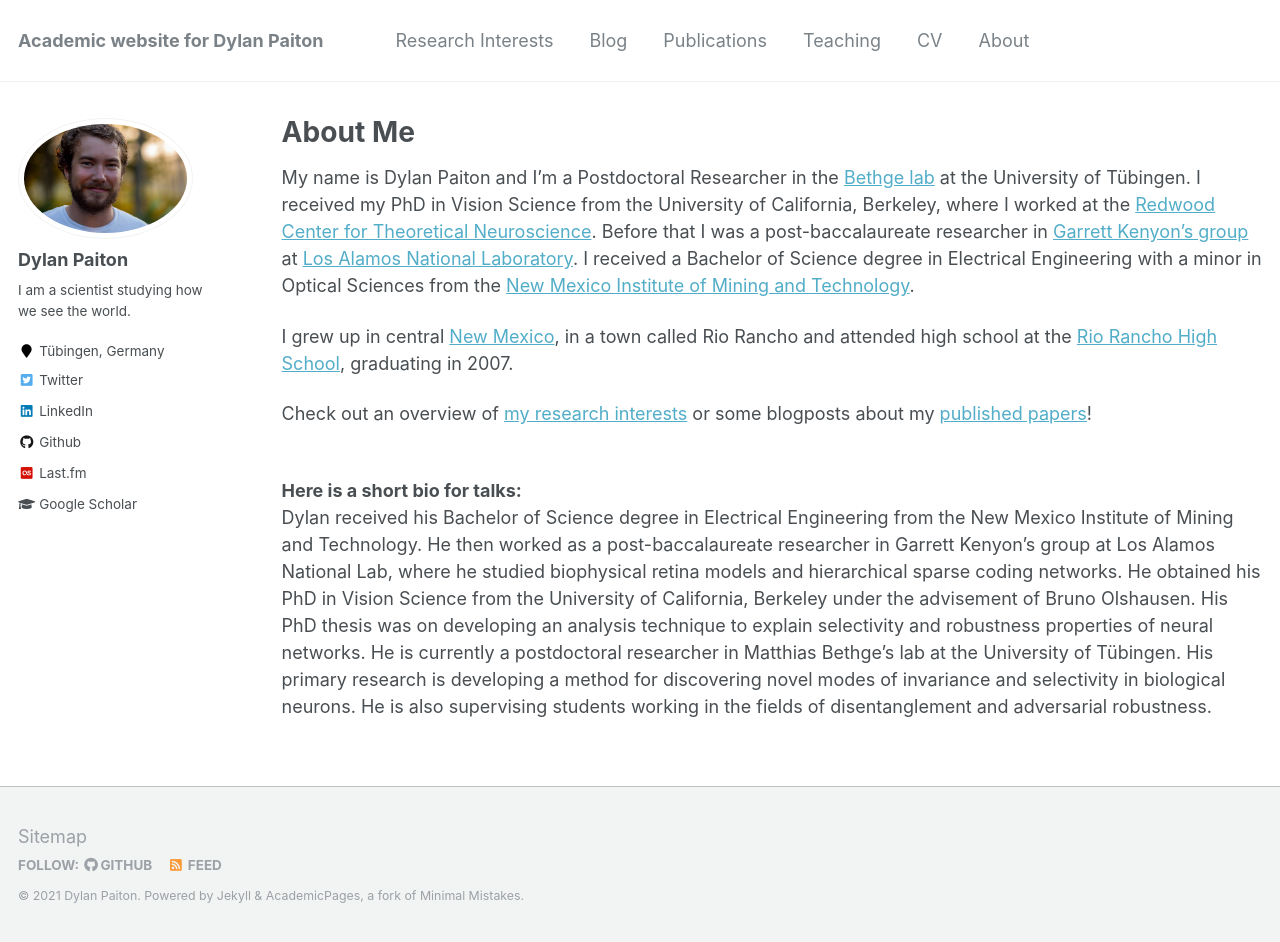
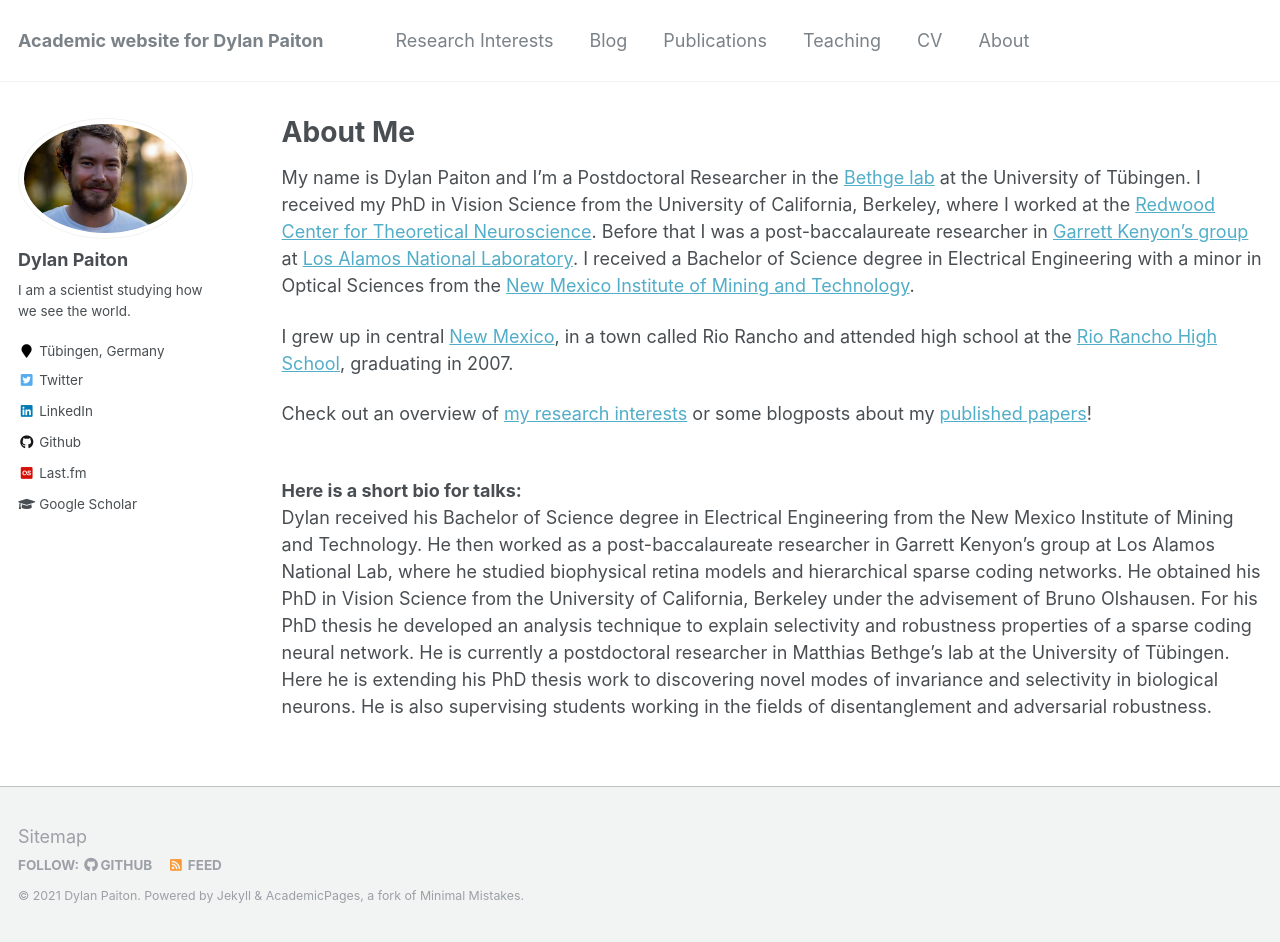
Before and after one commit to dpaiton/dpaiton.github.io, a Jekyll site: the page built from _pages/bio.md, in a window 1280 px wide and 942 px high. Built offline with Jekyll 4.4.1, drawn with Linux system fonts in a browser that asks for light colours.

Commit message:
cleaner phrasing of current work

```diff
--- a/_pages/bio.md
+++ b/_pages/bio.md
@@ -35,9 +35,9 @@ Dylan received his Bachelor of Science degree in Electrical Engineering from the
 Institute of Mining and Technology. He then worked as a post-baccalaureate researcher in Garrett
 Kenyon's group at Los Alamos National Lab, where he studied biophysical retina models and
 hierarchical sparse coding networks. He obtained his PhD in Vision Science from the University of
-California, Berkeley under the advisement of Bruno Olshausen. His PhD thesis was on developing an
-analysis technique to explain selectivity and robustness properties of neural networks. He is
-currently a postdoctoral researcher in Matthias Bethge's lab at the University of Tübingen.
-His primary research is developing a method for discovering novel modes of invariance and
+California, Berkeley under the advisement of Bruno Olshausen. For his PhD thesis he developed an
+analysis technique to explain selectivity and robustness properties of a sparse coding neural
+network. He is currently a postdoctoral researcher in Matthias Bethge's lab at the University of
+Tübingen. Here he is extending his PhD thesis work to discovering novel modes of invariance and
 selectivity in biological neurons. He is also supervising students working in the fields of
 disentanglement and adversarial robustness.
```
